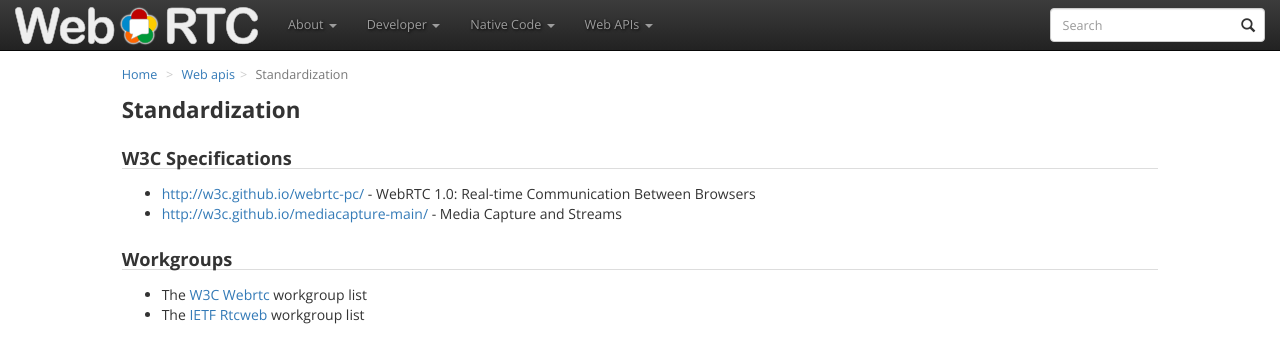
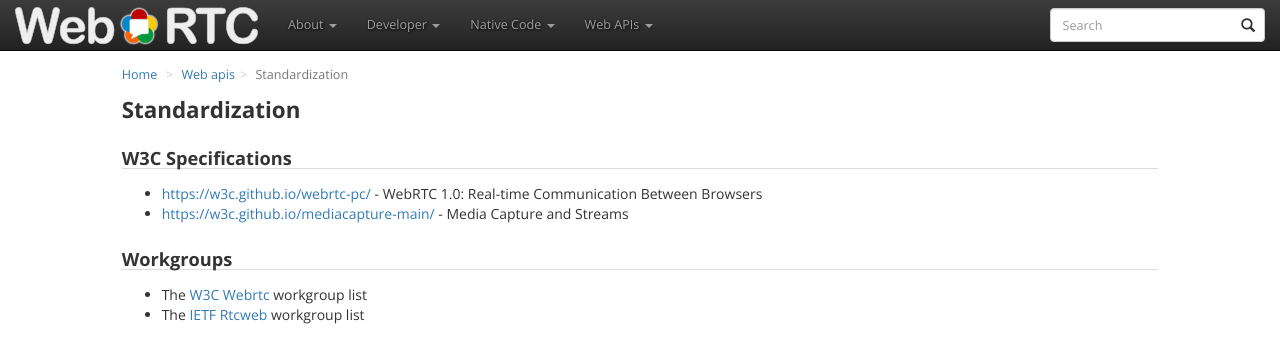
Before and after one commit to webrtc/webrtc-org, a Jekyll site: the page built from web-apis/standardization/index.md, in a window 1280 px wide and 900 px high. Shown: the top 363 px of the window. Built offline with Jekyll 4.4.1, drawn with Linux system fonts in a browser that asks for light colours; nearby versions of some CDN libraries; part of the change alters nothing that is shown.

Commit message:
update some links to https

```diff
--- a/web-apis/standardization/index.md
+++ b/web-apis/standardization/index.md
@@ -7,15 +7,14 @@ permalink: /web-apis/standardization/
 
 ### W3C Specifications
 
-  * <http://w3c.github.io/webrtc-pc/> - WebRTC 1.0: Real-time Communication
+  * <https://w3c.github.io/webrtc-pc/> - WebRTC 1.0: Real-time Communication
     Between Browsers
-  * <http://w3c.github.io/mediacapture-main/> - Media Capture and Streams
-
+  * <https://w3c.github.io/mediacapture-main/> - Media Capture and Streams
 
 ### Workgroups
 
   * The [W3C Webrtc] workgroup list
   * The [IETF Rtcweb] workgroup list
 
-[W3C Webrtc]: http://www.w3.org/2011/04/webrtc-charter.html
-[IETF Rtcweb]: http://tools.ietf.org/wg/rtcweb/charters
+[W3C Webrtc]: https://www.w3.org/2011/04/webrtc-charter.html
+[IETF Rtcweb]: https://tools.ietf.org/wg/rtcweb/charters
```
